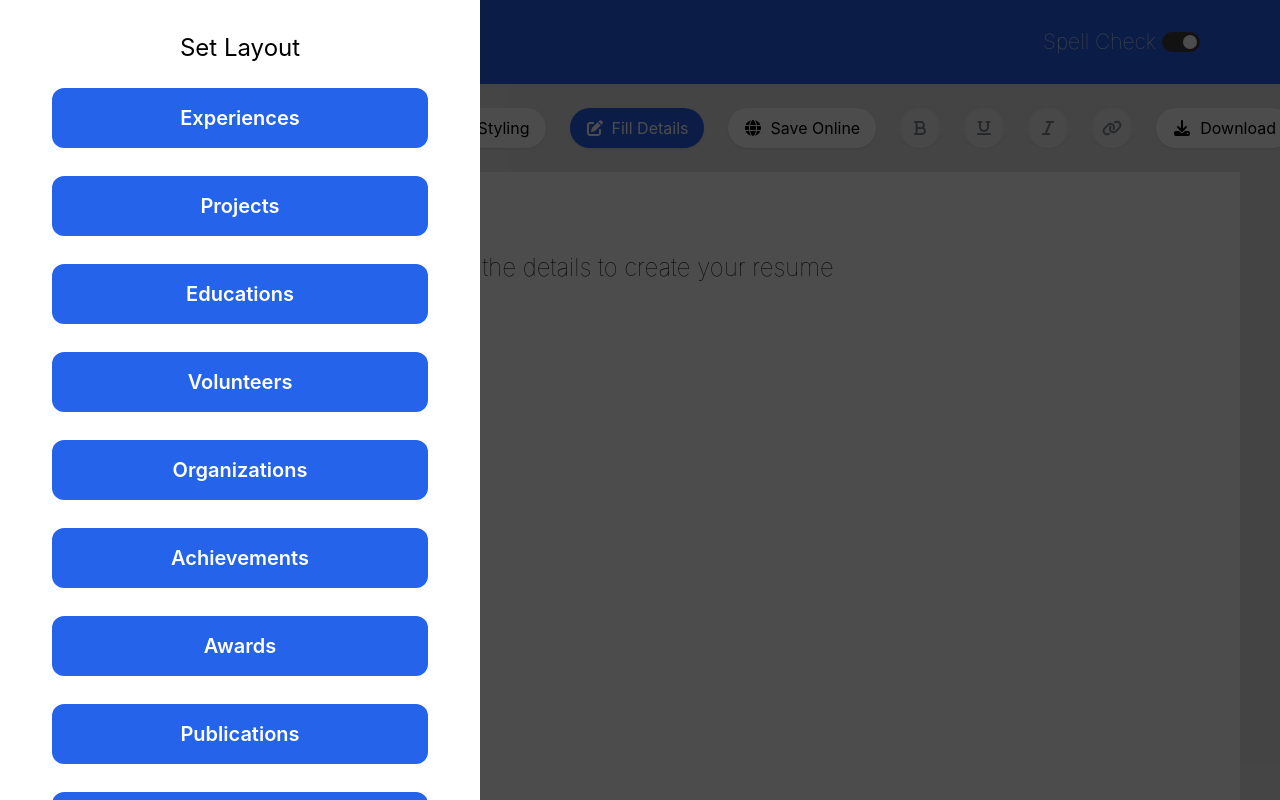
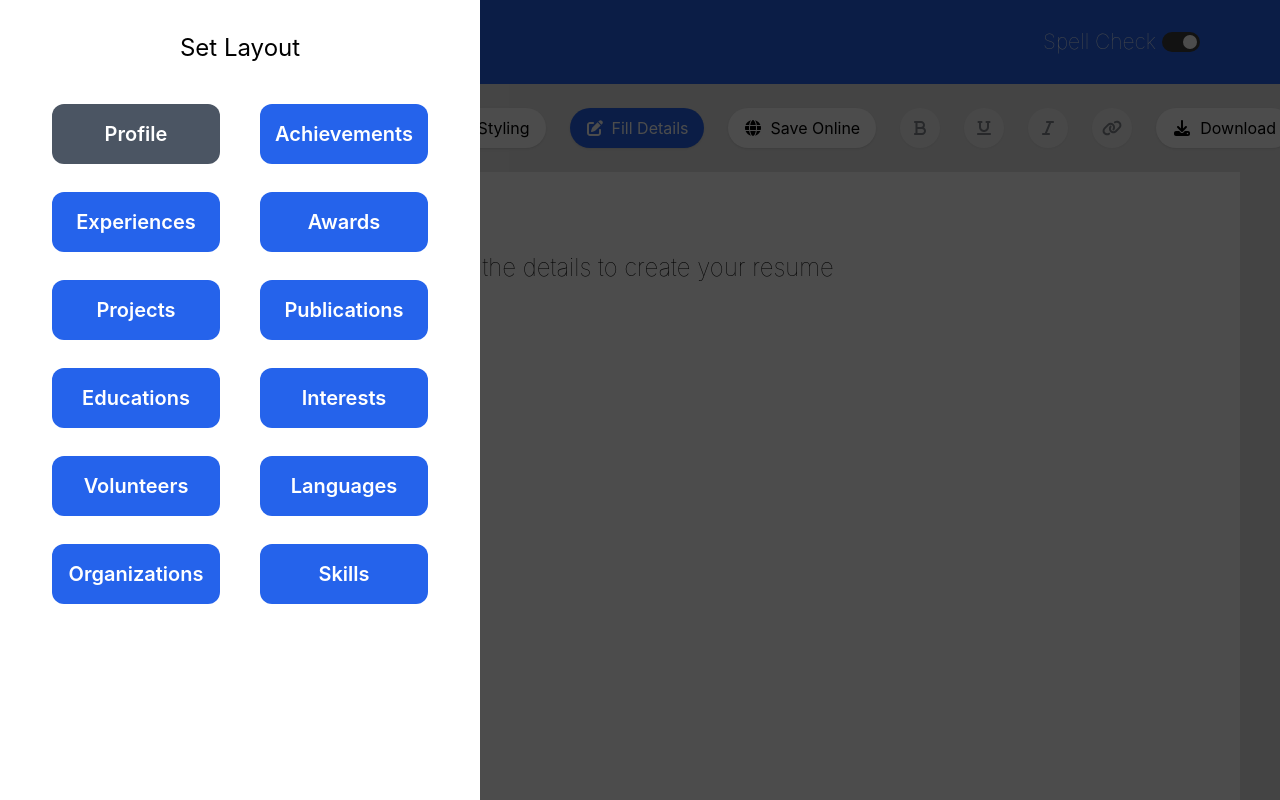
Before and after one commit to imtheaman/resume-maker, a React (Vite) app: page / in a window 1280 px wide. Both pictures are taken after a click on the button "Layout". Shown: the top 800 px of the page. Built offline with nearby package versions, Linux system fonts and the light colour scheme.

Commit message:
some style fixes

```diff
--- a/src/edit/index.tsx
+++ b/src/edit/index.tsx
@@ -22,9 +22,11 @@ const FillDetails = () => {
         {screen === 'edit' ? <ProfileEdit /> : <Profile />}
         {screen === 'resume' && <Social />}
       </div>
-      <div id='resume' className='grid py-8 px-14 border-t grid-cols-2 gap-x-12 gap-y-8'>
+      <div className='grid grid-cols-2 border-t'>
+        <div id='resume' className='flex py-8 px-14 space-y-6 flex-col'>
           <>
             {layout
+              .slice(0, 5)
               .filter((el) =>
                 // @ts-ignore
                 screen === 'edit' ? true : resume[el].beingUsed
@@ -32,6 +34,18 @@ const FillDetails = () => {
               .map((el) => layoutElement(el))}
           </>
         </div>
+        <div id='resume' className='flex py-8 px-14 space-y-6 flex-col'>
+          <>
+            {layout
+              .slice(5, -1)
+              .filter((el) =>
+                // @ts-ignore
+                screen === 'edit' ? true : resume[el].beingUsed
+              )
+              .map((el) => layoutElement(el))}
+          </>
+        </div>
+      </div>
     </>
   );
 };
--- a/src/layout/index.tsx
+++ b/src/layout/index.tsx
@@ -19,16 +19,21 @@ const Layout = () => {
     const { source, destination } = result;
     const temp = [...layout];
     if (!destination) return;
+
     if (source.index === destination.index) return;
+
+    else {
       const [reorderedItem] = temp.splice(source.index, 1);
       temp.splice(destination.index, 0, reorderedItem);
       dispatch(setLayout(temp));
+    }
   };
 
   return (
     <DragDropContext onDragEnd={HandleDrag}>
       <div className='w-[30rem] h-[100vh] bg-white p-8'>
         <h3 className='text-2xl mb-6 text-center '>Set Layout</h3>
+        <div className='flex '>
           <Droppable droppableId='layout'>
             {(provided) => (
               <ul
@@ -36,7 +41,8 @@ const Layout = () => {
                 ref={provided.innerRef}
                 className='mt-4 space-y-7 px-5 pb-20 overflow-y-scroll w-full h-full'
                 >
-              {layout.map((el, index) => (
+                <li className={`bg-gray-600 cursor-text  layout-item`}>Profile</li>
+                {layout.slice(0, 5).map((el, index) => (
                   <Draggable draggableId={el} key={el} index={index}>
                     {(provided, snapshot) => (
                       <li
@@ -58,6 +64,37 @@ const Layout = () => {
               </ul>
             )}
           </Droppable>
+
+          <Droppable droppableId='layout2'>
+            {(provided) => (
+              <ul
+                {...provided.droppableProps}
+                ref={provided.innerRef}
+                className='mt-4 space-y-7 px-5 pb-20 overflow-y-scroll w-full h-full'
+              >
+                {layout.slice(5, -1).map((el, index) => (
+                  <Draggable draggableId={el} key={el} index={5 + index}>
+                    {(provided, snapshot) => (
+                      <li
+                        {...provided.draggableProps}
+                        {...provided.dragHandleProps}
+                        ref={provided.innerRef}
+                        className={`${theme}  layout-item ${
+                          snapshot.isDragging
+                            ? 'ring-4 ring-blue-100 bg-opacity-70'
+                            : 'bg-opacity-100'
+                        }`}
+                      >
+                        {el}
+                      </li>
+                    )}
+                  </Draggable>
+                ))}
+                {provided.placeholder}
+              </ul>
+            )}
+          </Droppable>
+        </div>
       </div>
     </DragDropContext>
   );
```
Lines whose indentation alone changed are shown as unchanged.
